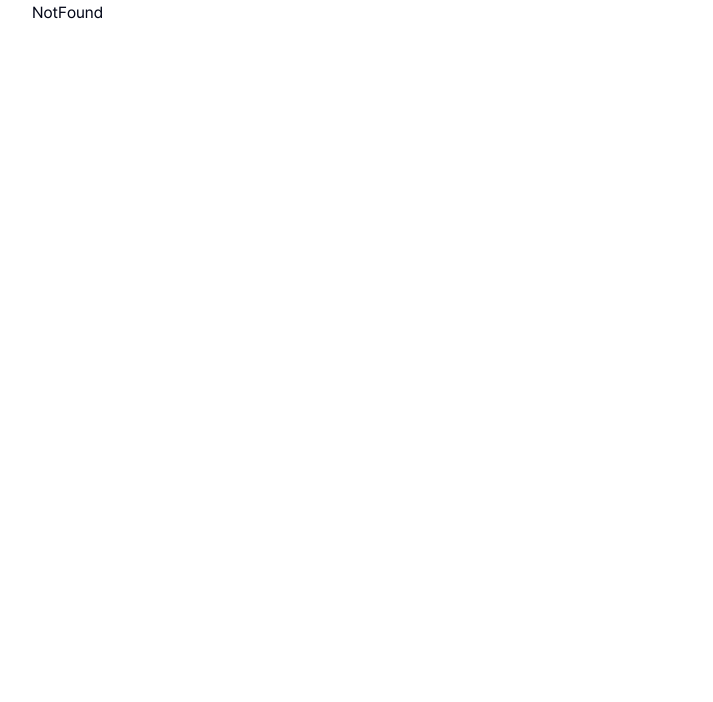
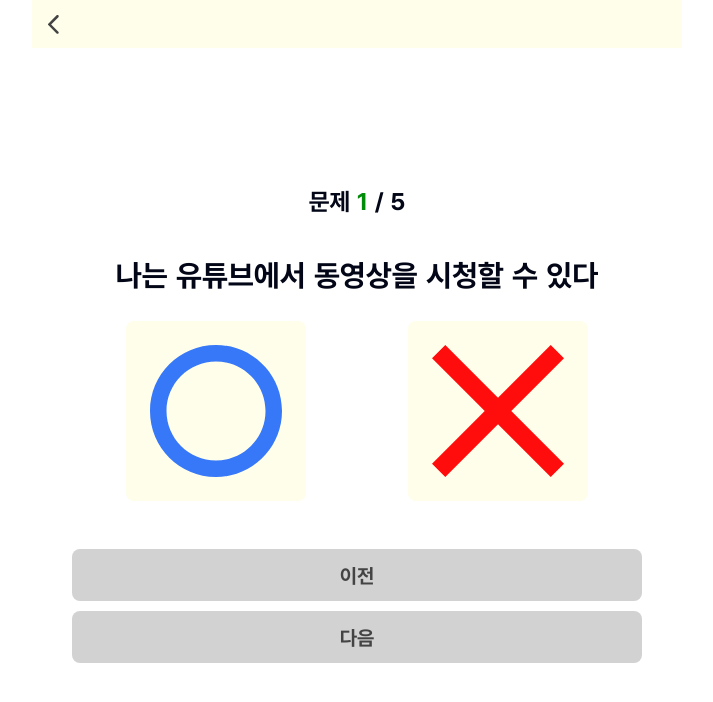
Before and after one commit to prgrms-web-devcourse-final-project/WEB5_6_MOCI_FE, a Next.js app: page /register/ox-test in a window 1280 px wide. Before the commit this address had no page. Shown: the top 702 px of the page, without its empty margins (283-996 px from the left). Built offline with nearby package versions, Linux system fonts and the light colour scheme.

Commit message:
[Feat] 디지털역량검사 페이지 제작

```diff
--- /dev/null
+++ b/src/app/(stack)/register/ox-test/components/OXQuiz.tsx
@@ -0,0 +1,155 @@
+"use client";
+import Image from "next/image";
+import O from "@/assets/O.svg";
+import X from "@/assets/X.svg";
+import { useState } from "react";
+import Button from "@/shared/components/Button";
+
+// 문제
+const questions = [
+  { id: 1, question: "나는 유튜브에서 동영상을 시청할 수 있다" },
+  { id: 2, question: "나는 네이버, 다음에서 필요한 정보를 검색할 수 있다" },
+  {
+    id: 3,
+    question: "나는 휴대폰 카메라로 사진을 찍고 갤러리에서 확인할 수 있다",
+  },
+  { id: 4, question: "나는 카카오톡에서 사진이나 동영상을 보낼 수 있다" },
+  {
+    id: 5,
+    question:
+      "나는 온라인 쇼핑몰(쿠팡, G마켓 등)에서 상품을 검색하고 주문할 수 있다",
+  },
+];
+
+function OXQuiz() {
+  const [current, setCurrent] = useState<number>(0); // 현재문제번호를 저장하기 위한 변수
+  // 사용자가 입력한 답을 저장하기 위한 변수
+  const [answers, setAnswers] = useState<(boolean | null)[]>(
+    Array(questions.length).fill(null)
+  );
+
+  // ox에 따라 true/false로 답 저장하기
+  const handleAnswer = (value: "o" | "x") => {
+    const newAnswers = [...answers];
+    newAnswers[current] = value === "o";
+    setAnswers(newAnswers);
+  };
+
+  // 이전 문제로 이동
+  const goBack = () => current > 0 && setCurrent((c) => c - 1);
+
+  const goNext = () => {
+    if (current + 1 < questions.length) {
+      setCurrent((c) => c + 1);
+    } else console.log(answers); // TODO : 회원가입 API 호출하기
+  };
+
+  return (
+    <>
+      {/* aria-live : polite 문제 바뀌면 자동으로 읽어줌 */}
+      <p className="text-2xl font-bold" aria-live="polite" tabIndex={0}>
+        문제
+        <span className="text-green-default"> {current + 1}</span> /{" "}
+        {questions.length}
+      </p>
+
+      <section className="flex w-full flex-col justify-center items-center gap-5">
+        <p className="sr-only">문제 {current + 1}</p>
+
+        {/* aria-live : polite 문제 바뀌면 자동으로 읽어줌, 너무 긴 텍스트는 28px로 폰트사이즈 줄이기 */}
+        <p
+          className={` ${
+            questions[current].question.length > 40 ? "text-[28px]" : "text-3xl"
+          } font-bold text-center"`}
+          tabIndex={0}
+          aria-live="polite"
+        >
+          {questions[current].question}
+        </p>
+        <fieldset role="radiogroup" className="w-full py-2">
+          <legend className="sr-only">정답선택하기</legend>
+
+          <div className="flex gap-[8vw] justify-center">
+            {/* o 버튼 */}
+            <label
+              className={`w-1/3 max-w-45 relative aspect-square rounded-lg bg-lightyellow hover:bg-lightgreen active:bg-lightgreen ${
+                answers[current] === true && "ring-4 ring-green-default"
+              }`}
+            >
+              <input
+                type="radio"
+                name={`문제${current + 1}`}
+                className="sr-only"
+                // checked={answers[current] === true}
+                onChange={() => handleAnswer("o")}
+                value="o"
+                checked={answers[current] === true}
+                aria-label="o (할 수 있다)"
+              />
+              <Image
+                src={O}
+                alt=""
+                fill
+                className=" object-contain p-6 cursor-pointer"
+                priority
+                draggable={false}
+              />
+            </label>
+            {/* x버튼 */}
+            <label
+              className={`w-1/3 max-w-45 relative aspect-square rounded-lg bg-lightyellow hover:bg-lightgreen active:bg-lightgreen  ${
+                answers[current] === false && "ring-4 ring-green-default"
+              }`}
+            >
+              <input
+                type="radio"
+                name={`문제${current + 1}`}
+                className="sr-only"
+                // checked={answers[current] === false}
+                onChange={() => handleAnswer("x")}
+                value="x"
+                checked={answers[current] === false}
+                aria-label="x (할 수 없다)"
+              />
+              <Image
+                src={X}
+                alt=""
+                fill
+                className="object-contain p-6 cursor-pointer"
+                priority
+                draggable={false}
+              />
+            </label>
+          </div>
+        </fieldset>
+      </section>
+
+      {/* 버튼 section */}
+      <nav aria-label="문제 이동" className="w-full flex flex-col gap-2.5">
+        <Button
+          color="darkgreen"
+          fullWidth
+          onClick={goBack}
+          disabled={current === 0}
+          aria-label="이전문제로 이동"
+          className="enabled:hover:shadow-2xl enabled:hover:scale-y-105 enabled:hover:ring-4 enabled:hover:ring-darkgreen-default enabled:active:shadow-2xl enabled:active:scale-y-105 enabled:active:ring-4 enabled:active:ring-darkgreen-default"
+        >
+          이전
+        </Button>
+        <Button
+          fullWidth
+          onClick={goNext}
+          disabled={answers[current] === null}
+          aria-label={
+            current === questions.length - 1 ? "완료" : "다음문제로 이동"
+          }
+          className="enabled:hover:shadow-2xl enabled:hover:scale-y-105 enabled:hover:ring-4 enabled:hover:ring-darkgreen-default enabled:active:shadow-2xl enabled:active:scale-y-105 enabled:active:ring-4 enabled:active:ring-darkgreen-default"
+        >
+          {current === questions.length - 1 ? "완료" : "다음"}
+        </Button>
+      </nav>
+    </>
+  );
+}
+
+export default OXQuiz;
--- /dev/null
+++ b/src/app/(stack)/register/ox-test/page.tsx
@@ -0,0 +1,11 @@
+import OXQuiz from "./components/OXQuiz";
+
+function page() {
+  return (
+    <div className="w-full root-min-h overflow-hidden px-10 flex flex-col justify-center items-center gap-[5vh] scroll-auto">
+      <OXQuiz />
+    </div>
+  );
+}
+
+export default page;
--- a/src/shared/components/Button.tsx
+++ b/src/shared/components/Button.tsx
@@ -9,7 +9,7 @@
 const buttonVariants = cva(
   /* 공통스타일지정
     rounded 8px, inline-flex, 가운데정렬, disabled : 커서🚫 color 변할 때 자연스럽게 변하도록(duration-150) 드래그 x 기본커서 : pointer 포커스되면 ring-2 disabled 색 gray&폰트 dark-gray font-bold*/
-  "rounded-lg  inline-flex shrink-0 items-center justify-center disabled:cursor-not-allowed transition-colors duration-150 select-none cursor-pointer focus-visible:ring-2 disabled:bg-gray disabled:text-darkgray font-bold",
+  "rounded-lg  inline-flex shrink-0 items-center justify-center disabled:cursor-not-allowed transition-colors duration-150 select-none cursor-pointer focus-visible:ring-2 disabled:bg-gray disabled:text-darkgray font-bold ",
   {
     variants: {
       size: {
@@ -17,9 +17,12 @@
         md: "w-fit h-fit px-4 py-3 text-xl", // md 사이즈 : padding 12px 16px font-size 20px
       },
       color: {
-        green: "bg-green-default text-white hover:bg-green-hover", // 초록색 - 글자 흰색
-        darkgreen: "bg-darkgreen-default text-white hover:bg-darkgreen-hover", // 짙은초록색 - 글자흰색
-        yellow: "bg-yellow-default text-black hover:bg-yellow-hover", // 노란색 - 글자 검정색
+        green:
+          "bg-green-default text-white hover:bg-green-hover active:bg-green-hover", // 초록색 - 글자 흰색
+        darkgreen:
+          "bg-darkgreen-default text-white hover:bg-darkgreen-hover active:bg-darkgreen-hover", // 짙은초록색 - 글자흰색
+        yellow:
+          "bg-yellow-default text-black hover:bg-yellow-hover active:bg-yellow-hover", // 노란색 - 글자 검정색
       },
     },
     // 기본값 : 초록 md 사이즈 버튼
--- a/src/shared/styles/_theme.css
+++ b/src/shared/styles/_theme.css
@@ -1,7 +1,7 @@
 @theme {
   /* green */
   --color-green-default: #008b09;
-  --color-green-hover: #005c06;
+  --color-green-hover: #007507;
 
   /* darkgreen */
   --color-darkgreen-default: #0e3d18;
```
Also changed, not shown: src/assets/O.svg (added), src/assets/X.svg (added).
